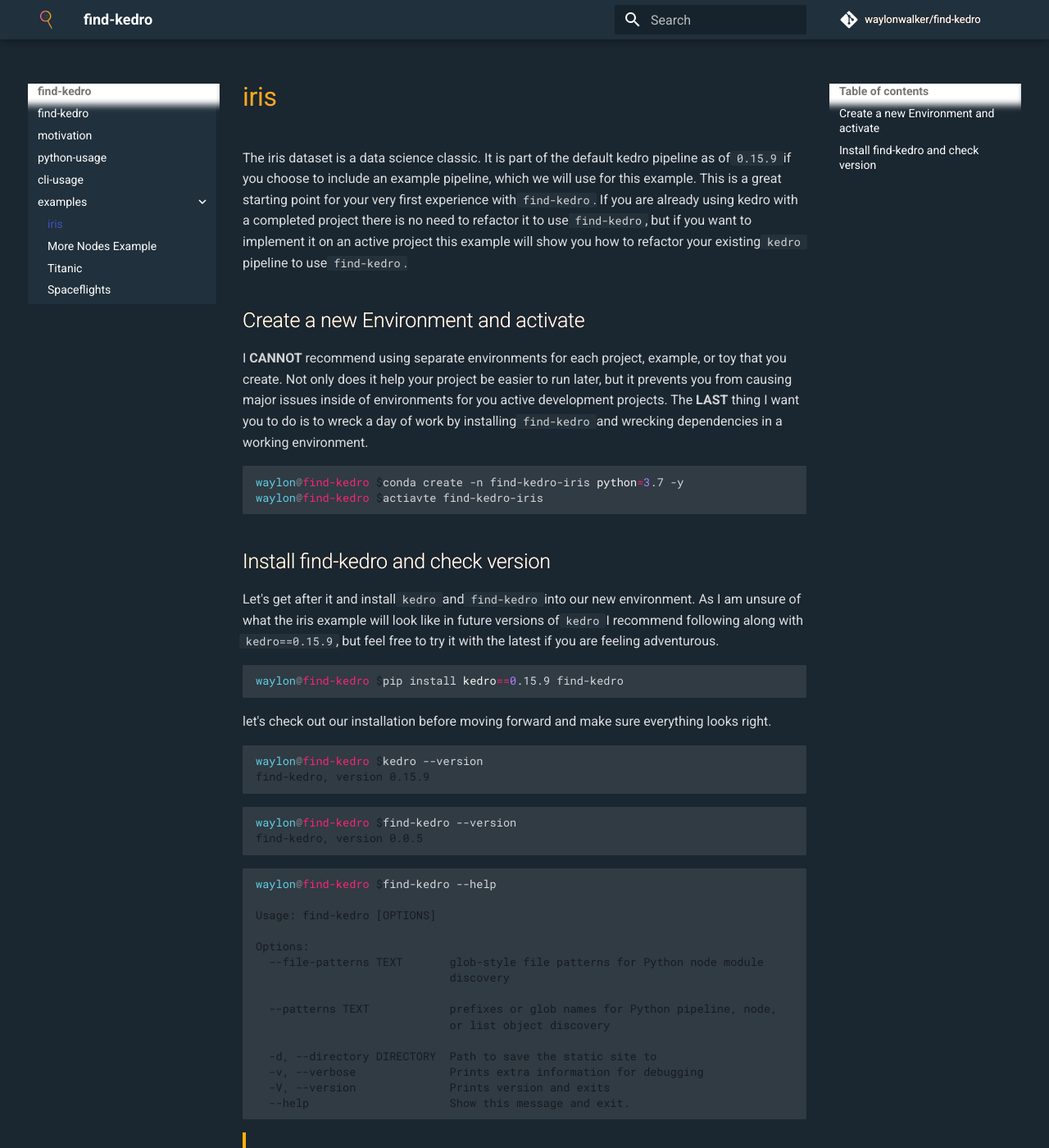
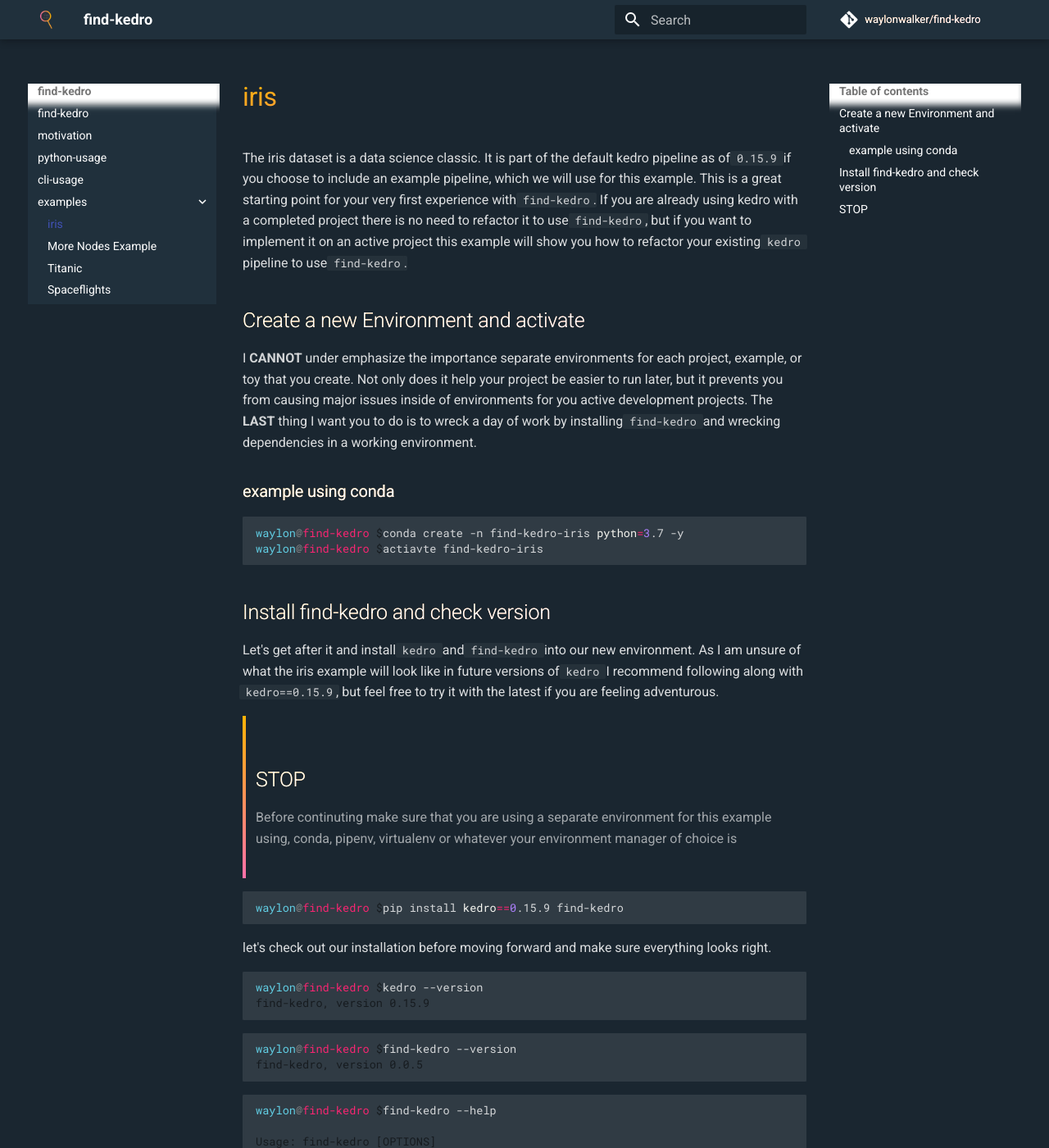
Before and after one commit to WaylonWalker/find-kedro, an MkDocs documentation site: the page built from docs/examples/iris.md, in a window 1280 px wide and 1400 px high. Shown: the whole window at 82% size. Built offline with MkDocs 1.6.1 and Material for MkDocs 9.7.7, drawn with Linux system fonts in a browser that asks for light colours; comment, search, counter and statistics services are not loaded.

Commit message:
FIX small tweaks/info

````diff
--- a/docs/examples/iris.md
+++ b/docs/examples/iris.md
@@ -12,11 +12,13 @@
 
 ## Create a new Environment and activate
 
-I **CANNOT** recommend using separate environments for each project, example, or
+I **CANNOT** under emphasize the importance separate environments for each project, example, or
 toy that you create.  Not only does it help your project be easier to run later,
 but it prevents you from causing major issues inside of environments for you active
 development projects.  The **LAST** thing I want you to do is to wreck a day of
 work by installing `find-kedro` and wrecking dependencies in a working environment.
+
+### example using conda
 
 ``` console
 $ conda create -n find-kedro-iris python=3.7 -y
@@ -29,6 +31,9 @@
 As I am unsure of what the iris example will look like in future versions of `kedro`
 I recommend following along with `kedro==0.15.9`, but feel free to try it with
 the latest if you are feeling adventurous.
+
+> ## STOP
+> Before continuting make sure that you are using a separate environment for this example using, conda, pipenv, virtualenv or whatever your environment manager of choice is
 
 ``` console
 $ pip install kedro==0.15.9 find-kedro
````
